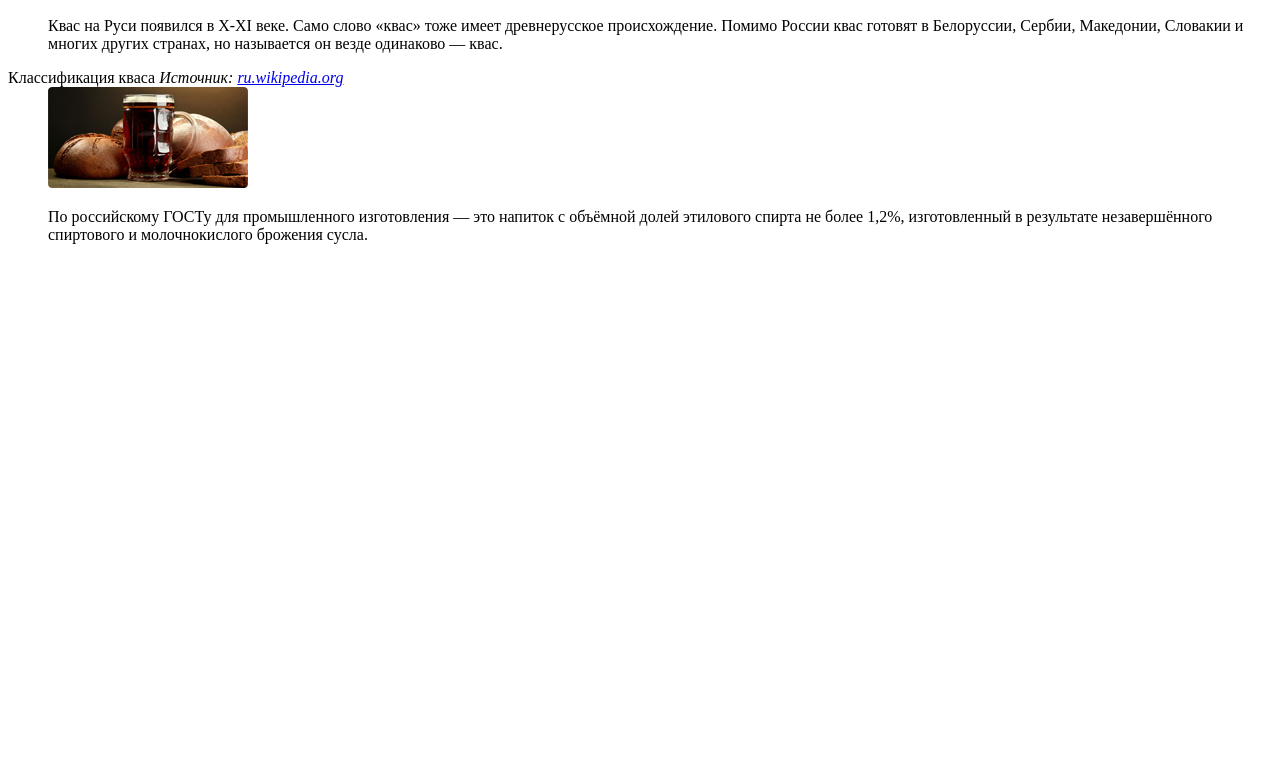
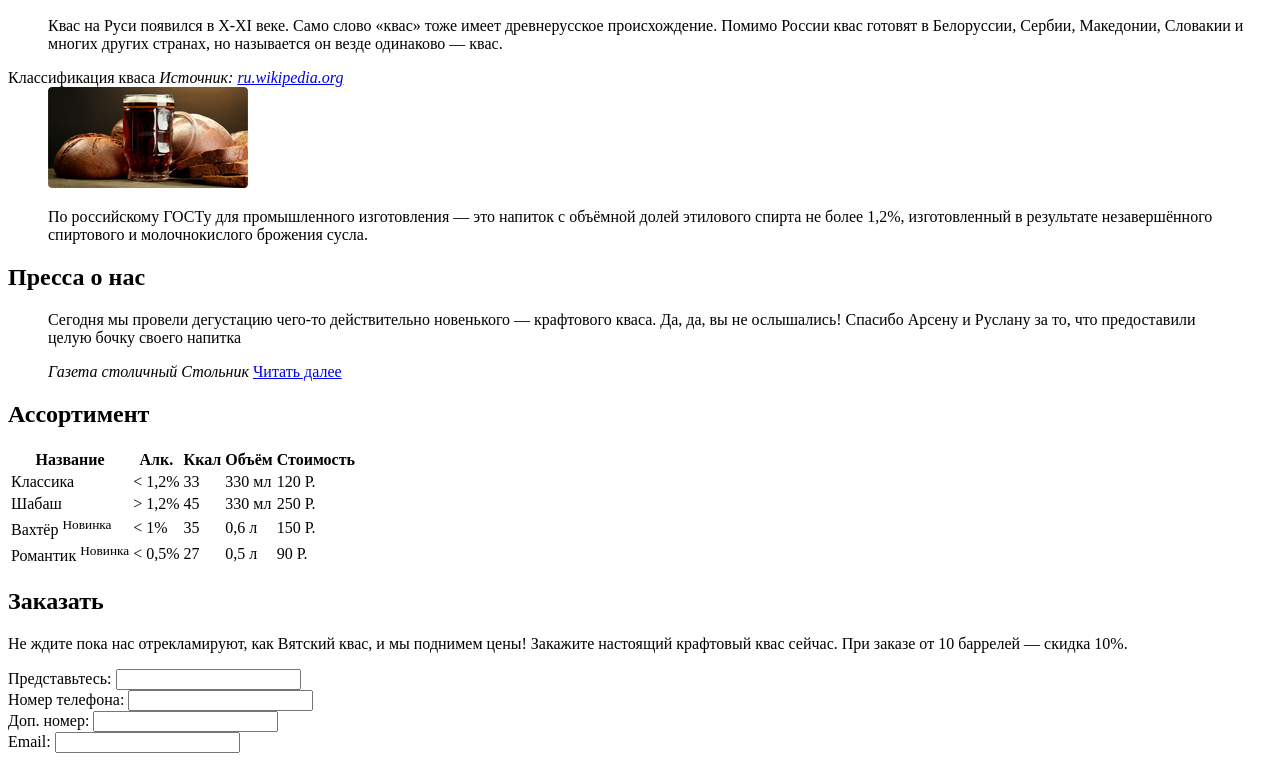
Before and after one commit to Volshebnick12/Craft_kvas, a plain HTML site: page index.html in a window 1280 px wide. Shown: the part 2074-2835 px from the top of the page. Before the commit the page ends 2334 px from the top, so only its background shows below. Drawn offline with Linux system fonts and the light colour scheme.

Commit message:
Add files via upload

```diff
--- a/index.html
+++ b/index.html
@@ -18,6 +18,7 @@
           <br>
           <a class="kvas">всему голова!</a>
     </div>
+
     <div>
       <h2>Новинки</h2>
         <h3>Вахтёр</h3>
@@ -56,6 +57,7 @@
         <a class="btn" href="#">Купить</a>
         <b>90 Р.</b>
     </div>
+
     <div>
       <ul class="features">
         <li class="feature-item">
@@ -72,6 +74,7 @@
         </li>
       </ul>
     </div>
+
     <div>
       <h2>Немного истории</h2>
         <dl>
@@ -94,5 +97,78 @@
           </dd>
         </dl>
     </div>
+
+    <div>
+      <h2>Пресса о нас</h2>
+      <blockquote>
+        <p>Сегодня мы провели дегустацию чего-то действительно новенького — крафтового кваса. Да, да, вы не ослышались! Спасибо Арсену и Руслану за то, что предоставили целую бочку своего напитка</p>
+        <cite>Газета столичный Стольник</cite>
+        <a href="#">Читать далее</a>
+      </blockquote>
+    </div>
+
+    <div>
+      <h2>Ассортимент</h2>
+        <table>
+          <tr>
+            <th>Название</th>
+            <th>Алк.</th>
+            <th>Ккал</th>
+            <th>Объём</th>
+            <th>Стоимость</th>
+          </tr>
+          <tr>
+            <td>Классика</td>
+            <td>&lt; 1,2%</td>
+            <td>33</td>
+            <td>330 мл</td>
+            <td>120 Р.</td>
+          </tr>
+          <tr>
+            <td>Шабаш</td>
+            <td>&gt; 1,2%</td>
+            <td>45</td>
+            <td>330 мл</td>
+            <td>250 Р.</td>
+          </tr>
+          <tr>
+            <td>Вахтёр <sup>Новинка</sup></td>
+            <td>&lt; 1%</td>
+            <td>35</td>
+            <td>0,6 л</td>
+            <td>150 Р.</td>
+          </tr>
+          <tr>
+            <td>Романтик <sup>Новинка</sup></td>
+            <td>&lt; 0,5%</td>
+            <td>27</td>
+            <td>0,5 л</td>
+            <td>90 Р.</td>
+          </tr>
+        </table>
+    </div>
+
+    <div>
+      <h2>Заказать</h2>
+      <p>Не ждите пока нас отрекламируют, как Вятский квас, и мы поднимем цены! Закажите настоящий крафтовый квас сейчас. При заказе от 10 баррелей — скидка 10%.</p>
+      <form action="order-form"></form>
+        <div class ="order-form-group"></div>
+          <label for="fullname">Представьтесь:</label>
+          <input type="text" name="fullname" id="fullname">
+        </div>
+        <div class ="order-form-group"></div>
+          <label for="phone">Номер телефона:</label>
+          <input type="text" name="phone" id="phone">
+        </div>
+        <div class ="order-form-group"></div>
+          <label for="phone_1">Доп. номер:</label>
+          <input type="text" name="phone_1" id="phone_1">
+        </div>
+        <div class ="order-form-group"></div>
+          <label for="email">Email:</label>
+          <input type="email" name="e-mail" id="e-mail">
+        </div>
+    </div>
+
   </body>
 </html>
```
